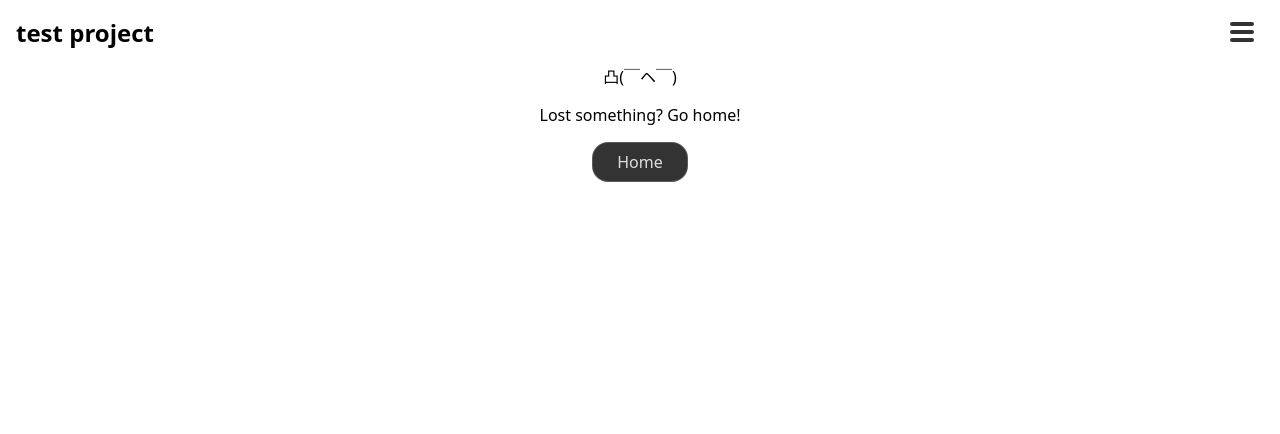
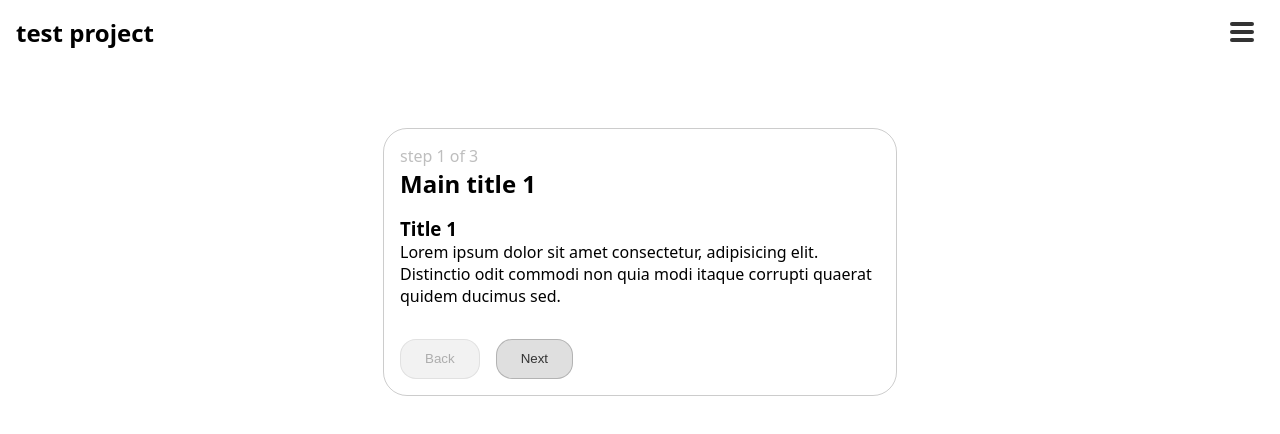
Before and after one commit to johnSmith8338/angular-necessary-features, an Angular app: page /steps in a window 1280 px wide. Shown: the top 434 px of the page. Built offline with nearby package versions, Linux system fonts and the light colour scheme.

Commit message:
- steps buttons (change content by next and prev buttons)

```diff
--- a/src/app/app.config.ts
+++ b/src/app/app.config.ts
@@ -1,11 +1,11 @@
 import { ApplicationConfig, provideBrowserGlobalErrorListeners } from '@angular/core';
-import { provideRouter } from '@angular/router';
+import { provideRouter, withViewTransitions } from '@angular/router';
 
 import { routes } from './app.routes';
 
 export const appConfig: ApplicationConfig = {
   providers: [
     provideBrowserGlobalErrorListeners(),
-    provideRouter(routes)
+    provideRouter(routes, withViewTransitions())
   ]
 };
--- a/src/app/app.routes.ts
+++ b/src/app/app.routes.ts
@@ -2,6 +2,7 @@ import { Routes } from '@angular/router';
 import { ShowMore } from './pages/show-more/show-more';
 import { NotFound } from './pages/not-found/not-found';
 import { Slots } from './pages/slots/slots';
+import { StepsByButtons } from './pages/steps-by-buttons/steps-by-buttons';
 
 export const routes: Routes = [
     {
@@ -21,6 +22,14 @@ export const routes: Routes = [
         }
     },
     {
+        path: 'steps',
+        component: StepsByButtons,
+        data: {
+            title: 'steps',
+            showInMenu: true,
+        }
+    },
+    {
         path: '**',
         component: NotFound,
         data: {
--- /dev/null
+++ b/src/app/directives/step-tracker.ts
@@ -0,0 +1,30 @@
+import { computed, Directive, input, signal } from '@angular/core';
+
+@Directive({
+  selector: '[appStepTracker]',
+  // exportAs needs to use directive methods in templates
+  exportAs: 'stepper'
+})
+export class StepTracker {
+  readonly stepLabels = input<string[]>();
+  private readonly current = signal(0);
+
+  readonly stepIndex = this.current;
+
+  readonly totalSteps = computed(() => this.stepLabels()?.length ?? 0);
+  readonly isFirstStep = computed(() => this.stepIndex() === 0);
+  readonly isLastStep = computed(() => this.stepIndex() === this.totalSteps() - 1);
+  readonly currentLabel = computed(() => this.stepLabels()?.[this.stepIndex()] ?? '');
+
+  next() {
+    if (!this.isLastStep()) this.current.update(i => i + 1);
+  }
+
+  prev() {
+    if (!this.isFirstStep()) this.current.update(i => i - 1);
+  }
+
+  reset() {
+    this.current.set(0);
+  }
+}
--- /dev/null
+++ b/src/app/pages/steps-by-buttons/steps-by-buttons.html
@@ -0,0 +1,43 @@
+@if (submitted()) {
+    <div class="submitted">
+        <h2>Ok!</h2>
+        <p>Submitted successfully</p>
+        <button class="button" type="reset" (click)="reset()">Reset</button>
+    </div>
+}@else {
+    <!-- #stepper="stepper" connecting directive to component and now we can use template variable -->
+    <div class="stepper" appStepTracker [stepLabels]="steps()" #stepper="stepper">
+        <header class="header">
+            <p class="step-count">step {{stepper.stepIndex()+1}} of {{stepper.totalSteps()}}</p>
+            <h2>{{stepper.currentLabel()}}</h2>
+        </header>
+        <div class="body">
+            @if (stepper.stepIndex()===0) {
+                <section>
+                    <h3>Title 1</h3>
+                    <p>Lorem ipsum dolor sit amet consectetur, adipisicing elit. Distinctio odit commodi non quia modi itaque corrupti quaerat quidem ducimus sed.</p>
+                </section>
+            }
+            @if (stepper.stepIndex()===1) {
+                <section>
+                    <h3>Title 2</h3>
+                    <p>Lorem ipsum dolor sit amet consectetur adipisicing elit. Corporis maxime exercitationem unde veritatis ea iste, fugit rem repellendus aliquam quas magnam quidem magni iure excepturi, neque quasi dolor id voluptate.</p>
+                </section>
+            }
+            @if (stepper.stepIndex()===2) {
+                <section>
+                    <h3>Title 3</h3>
+                    <p>Lorem ipsum dolor sit amet consectetur adipisicing elit. Saepe, repudiandae?</p>
+                </section>
+            }
+        </div>
+        <footer class="footer">
+            <button class="button outline" type="button" (click)="stepper.prev()" [disabled]="stepper.isFirstStep()">Back</button>
+            @if (!stepper.isLastStep()) {
+                <button class="button outline" type="button" (click)="stepper.next()">Next</button>
+            }@else {
+                <button class="button" type="submit" (click)="submit()">Submit</button>
+            }
+        </footer>
+    </div>
+}
--- /dev/null
+++ b/src/app/pages/steps-by-buttons/steps-by-buttons.scss
@@ -0,0 +1,37 @@
+:host {
+  display: block;
+  padding-block-start: 64px;
+}
+
+.stepper,
+.submitted {
+  display: grid;
+  gap: 16px;
+  max-inline-size: 480px;
+  padding: 16px;
+  margin-inline: auto;
+  border-radius: 24px;
+  corner-shape: squircle;
+  border: 1px solid hsl(0 0% 0% / 0.2);
+  overflow: clip;
+}
+
+.step-count {
+  color: #bebebe;
+}
+
+.body {
+  display: grid;
+  gap: 16px;
+}
+
+.footer {
+  display: flex;
+  gap: 16px;
+  padding-block-start: 16px;
+}
+
+button[disabled] {
+  opacity: 0.4;
+  cursor: not-allowed;
+}
--- /dev/null
+++ b/src/app/pages/steps-by-buttons/steps-by-buttons.ts
@@ -0,0 +1,26 @@
+import { ChangeDetectionStrategy, Component, signal } from '@angular/core';
+import { StepTracker } from "../../directives/step-tracker";
+
+@Component({
+  selector: 'app-steps-by-buttons',
+  imports: [StepTracker],
+  templateUrl: './steps-by-buttons.html',
+  styleUrl: './steps-by-buttons.scss',
+  changeDetection: ChangeDetectionStrategy.OnPush,
+})
+export class StepsByButtons {
+  protected readonly submitted = signal(false);
+  protected readonly steps = signal([
+    'Main title 1',
+    'Main title 2',
+    'Main title 3'
+  ])
+
+  protected submit() {
+    this.submitted.set(true);
+  }
+
+  protected reset() {
+    this.submitted.set(false);
+  }
+}
```
